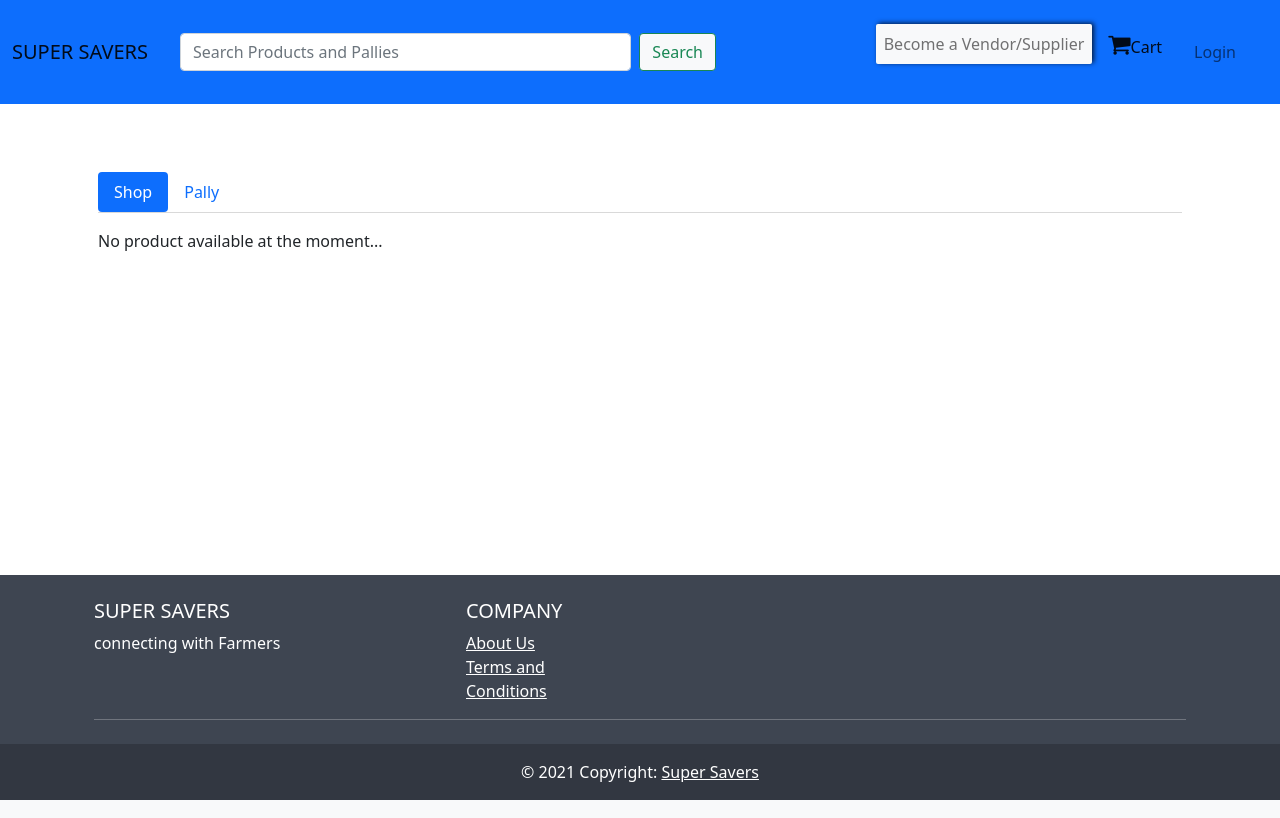
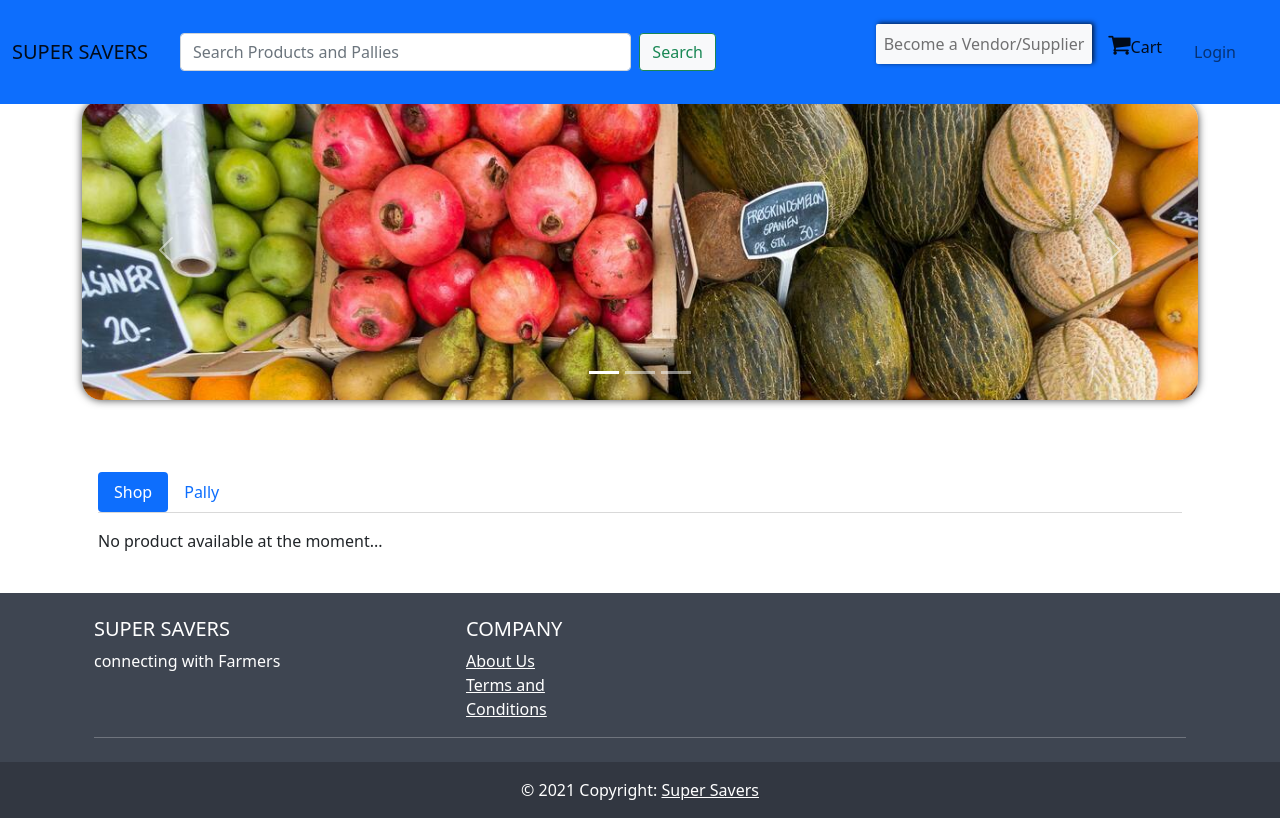
Before and after one commit to Josh596/Super-Savers, a Django app: template store/templates/store/index.html in a window 1280 px wide. Run offline with Django 3.2, Linux system fonts and the light colour scheme; the template is opened without the code that fills it, so the values that code supplies are empty.

Commit message:
Added Carousel

```diff
--- a/store/templates/store/index.html
+++ b/store/templates/store/index.html
@@ -5,6 +5,43 @@
 
 {% block content %}
 <div class="container">
+    <!-- Top Carousel -->
+    <div>
+        <!--Should have box-shadow and rounded corners-->
+        <div id="carouselIndicators" class="carousel slide" data-bs-ride="carousel">
+            <div class="carousel-indicators">
+                <button type="button" data-bs-target="#carouselIndicators" data-bs-slide-to="0" class="active"
+                    aria-current="true" aria-label="Slide 1"></button>
+                <button type="button" data-bs-target="#carouselIndicators" data-bs-slide-to="1"
+                    aria-label="Slide 2"></button>
+                <button type="button" data-bs-target="#carouselIndicators" data-bs-slide-to="2"
+                    aria-label="Slide 3"></button>
+            </div>
+            <div class="carousel-inner"
+                style="max-height: 300px; border-radius: 20px; box-shadow: 0px 0px 8px 0px rgba(0,0,0,0.75);">
+                <div class="carousel-item active">
+                    <img src="{% static 'store/images/slider1.jpg' %}" class="d-block w-100 img-fluid" alt="...">
+                </div>
+                <div class="carousel-item">
+                    <img src="{% static 'store/images/slider2.jpg' %}" class="d-block w-100 img-fluid" alt="...">
+                </div>
+                <div class="carousel-item">
+                    <img src="{% static 'store/images/slider3.jpg' %}" class="d-block w-100 img-fluid" alt="...">
+                </div>
+            </div>
+            <button class="carousel-control-prev" type="button" data-bs-target="#carouselIndicators"
+                data-bs-slide="prev">
+                <span class="carousel-control-prev-icon" aria-hidden="true"></span>
+                <span class="visually-hidden">Previous</span>
+            </button>
+            <button class="carousel-control-next" type="button" data-bs-target="#carouselIndicators"
+                data-bs-slide="next">
+                <span class="carousel-control-next-icon" aria-hidden="true"></span>
+                <span class="visually-hidden">Next</span>
+            </button>
+        </div>
+    </div>
+    <!-- Carousel Ends -->
 
     {% include 'store/category-section.html' %}
     <!-- Store Content -->
```
